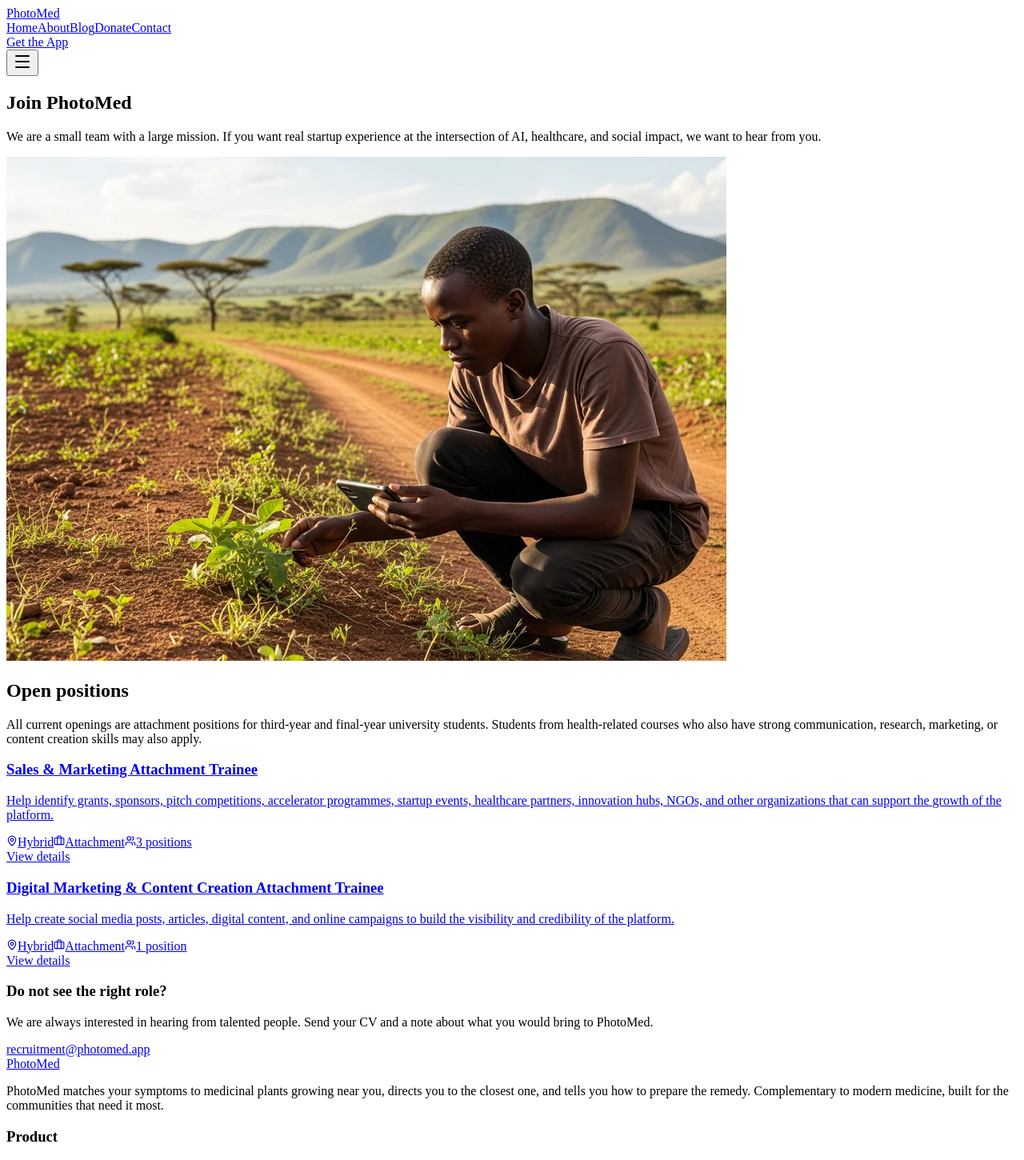
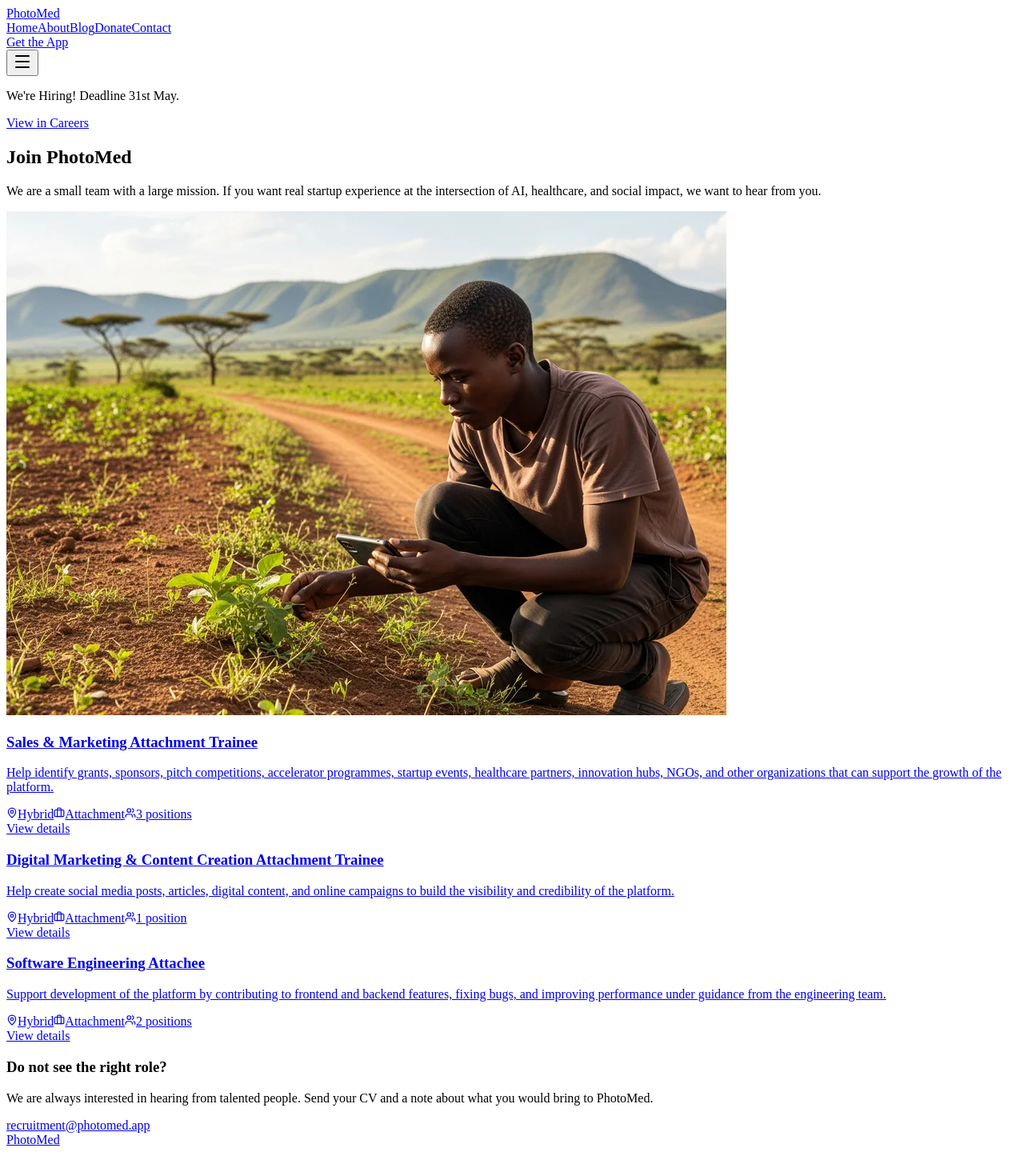
Before and after one commit to KristianHans04/PhotoMed_Website, a React (Vite) app: page /careers in a window 1280 px wide. Shown: the top 1450 px of the page at 80% size. Built offline with nearby package versions, Linux system fonts and the light colour scheme; the HTML template or start-up script is replaced by a standard one.

Commit message:
feat: add Software Engineering Attachee position and update application details in careers section

```diff
--- a/public/content/careers.json
+++ b/public/content/careers.json
@@ -111,5 +111,59 @@
       "Recommendation letter based on performance",
       "Possibility of future paid roles depending on performance and availability of funding"
     ]
+  },
+  {
+    "slug": "software-engineering-attachee",
+    "title": "Software Engineering Attachee",
+    "positions": 2,
+    "type": "Attachment",
+    "location": "Hybrid",
+    "description": "Support development of the platform by contributing to frontend and backend features, fixing bugs, and improving performance under guidance from the engineering team.",
+    "responsibilities": [
+      "Building and maintaining mobile app features using Flutter and Dart",
+      "Supporting backend API development with Node.js, Express, and TypeScript",
+      "Integrating mobile screens with backend endpoints using Dio",
+      "Fixing bugs and improving application performance",
+      "Writing clean, readable, and reusable code",
+      "Participating in code reviews and technical discussions",
+      "Documenting technical work and preparing weekly progress reports"
+    ],
+    "requirements": [
+      "Third-year or final-year student seeking attachment",
+      "Basic understanding of Flutter and Dart",
+      "Basic understanding of state management with Riverpod",
+      "Basic understanding of API integration with Dio",
+      "Basic understanding of navigation with GoRouter",
+      "Basic understanding of backend development using Node.js, Express, and TypeScript",
+      "Basic understanding of PostgreSQL databases",
+      "Familiarity with Git and GitHub",
+      "Willing to learn and work in a startup environment",
+      "Organized and able to meet weekly targets",
+      "Able to work with minimum supervision"
+    ],
+    "preferredQualifications": [
+      "Experience building projects with Flutter",
+      "Experience with Riverpod, Dio, and GoRouter in a real project",
+      "Familiarity with TypeScript backend APIs using Express",
+      "Familiarity with Prisma ORM and PostgreSQL",
+      "Understanding of JWT authentication flows",
+      "Basic knowledge of testing and debugging workflows in Flutter or Node.js",
+      "Interest in healthcare, AI, startups, and social impact"
+    ],
+    "eligibleCourses": [
+      "Software Engineering",
+      "Computer Science",
+      "Information Technology",
+      "Computer Engineering",
+      "Data Science",
+      "Business IT"
+    ],
+    "benefits": [
+      "Real startup engineering experience",
+      "Hands-on exposure to modern web development workflows",
+      "Mentorship from industry professionals",
+      "Portfolio-ready production work",
+      "Recommendation letter based on performance"
+    ]
   }
 ]
--- a/src/components/layout/Header.tsx
+++ b/src/components/layout/Header.tsx
@@ -1,7 +1,7 @@
 import { useState } from 'react'
 import { Link, useLocation } from 'react-router-dom'
 import { Menu, X } from 'lucide-react'
-import { NAV_LINKS } from '@/lib/constants'
+import { ATTACHMENT_APPLICATION, NAV_LINKS } from '@/lib/constants'
 import { cn } from '@/lib/utils'
 
 export default function Header() {
@@ -52,6 +52,22 @@ export default function Header() {
         </button>
       </div>
 
+      <div className="border-t border-primary-500 bg-primary-700 text-white">
+        <div className="mx-auto max-w-7xl px-4 sm:px-6 lg:px-8">
+          <div className="flex flex-col gap-2 py-2 sm:flex-row sm:items-center sm:justify-between">
+            <p className="text-center text-xs font-medium sm:text-left sm:text-sm">
+              We're Hiring! Deadline {ATTACHMENT_APPLICATION.deadlineLabel}.
+            </p>
+            <Link
+              to="/careers"
+              className="inline-flex w-full items-center justify-center rounded-md bg-white/15 px-3 py-1.5 text-xs font-semibold transition-colors hover:bg-white/25 sm:w-auto sm:text-sm"
+            >
+              View in Careers
+            </Link>
+          </div>
+        </div>
+      </div>
+
       {isOpen && (
         <div className="border-t border-primary-100 bg-white md:hidden">
           <nav className="flex flex-col px-4 py-3">
--- a/src/lib/constants.ts
+++ b/src/lib/constants.ts
@@ -7,6 +7,11 @@ export const SITE_CONFIG = {
   contact: {
     email: 'support@photomed.app',
   },
+} as const
+
+export const ATTACHMENT_APPLICATION = {
+  deadlineLabel: '31st May',
+  formUrl: 'https://forms.gle/e4xmnW7X4oMhBFYT8',
 } as const
 
 export const NAV_LINKS = [
--- a/src/pages/CareerDetail.tsx
+++ b/src/pages/CareerDetail.tsx
@@ -2,6 +2,7 @@ import { useEffect, useMemo, useState } from 'react'
 import { Link, useParams } from 'react-router-dom'
 import { Section, AnimatedBlock } from '@/components/ui/Section'
 import { MapPin, Users, Briefcase, ArrowLeft } from 'lucide-react'
+import { ATTACHMENT_APPLICATION } from '@/lib/constants'
 
 interface Career {
   slug: string
@@ -167,11 +168,17 @@ export default function CareerDetail() {
                   <div className="rounded-xl border border-gray-200 bg-white p-6">
                     <h3 className="text-lg font-bold text-text-primary">How to apply</h3>
                     <p className="mt-3 text-sm text-text-muted leading-relaxed">
-                      Send the following to{' '}
-                      <a href="mailto:recruitment@photomed.app" className="font-semibold text-primary-700 hover:underline">
-                        recruitment@photomed.app
-                      </a>:
+                      All attachment applications close on {ATTACHMENT_APPLICATION.deadlineLabel}.
+                      Apply through the official form and select <strong>{career.title}</strong>.
                     </p>
+                    <a
+                      href={ATTACHMENT_APPLICATION.formUrl}
+                      target="_blank"
+                      rel="noreferrer"
+                      className="mt-4 inline-flex w-full items-center justify-center rounded-lg bg-primary-700 px-4 py-2.5 text-sm font-semibold text-white transition-all hover:bg-primary-800"
+                    >
+                      Apply for this role
+                    </a>
                     <ul className="mt-4 space-y-2">
                       {[
                         'Your CV',
--- a/src/pages/Careers.tsx
+++ b/src/pages/Careers.tsx
@@ -2,6 +2,7 @@ import { useEffect, useState } from 'react'
 import { Link } from 'react-router-dom'
 import { AnimatedBlock, Section } from '@/components/ui/Section'
 import { MapPin, Users, Briefcase } from 'lucide-react'
+import { ATTACHMENT_APPLICATION } from '@/lib/constants'
 
 interface CareerSummary {
   slug: string
@@ -56,17 +57,6 @@ export default function Careers() {
       </section>
 
       <Section>
-        <AnimatedBlock>
-          <div className="mx-auto max-w-3xl">
-            <h2 className="text-2xl font-bold text-text-primary sm:text-3xl">Open positions</h2>
-            <p className="mt-3 text-text-muted">
-              All current openings are attachment positions for third-year and final-year
-              university students. Students from health-related courses who also have
-              strong communication, research, marketing, or content creation skills
-              may also apply.
-            </p>
-          </div>
-        </AnimatedBlock>
 
         {loading ? (
           <div className="mt-12 text-center text-text-muted">Loading positions...</div>
```
